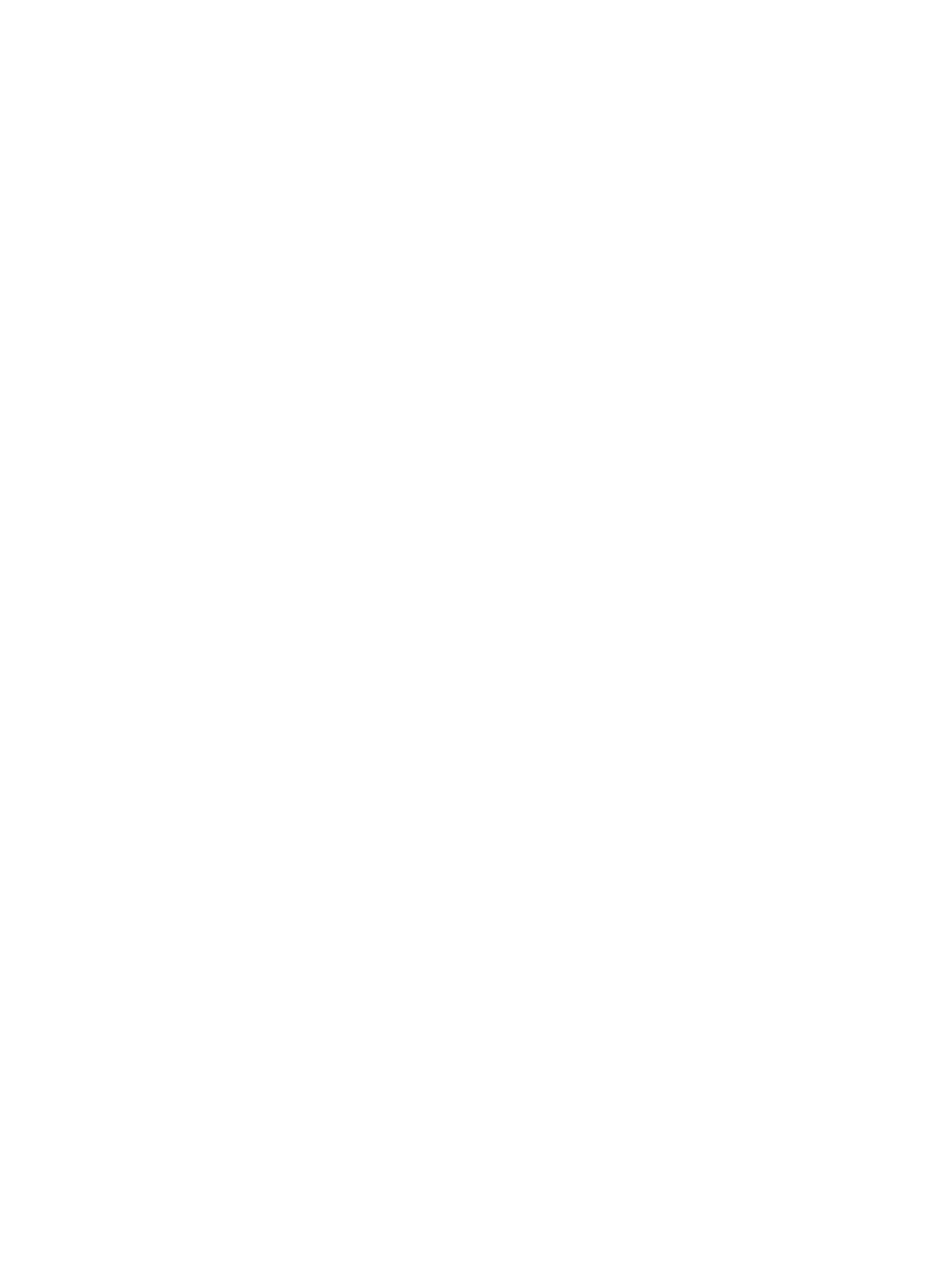
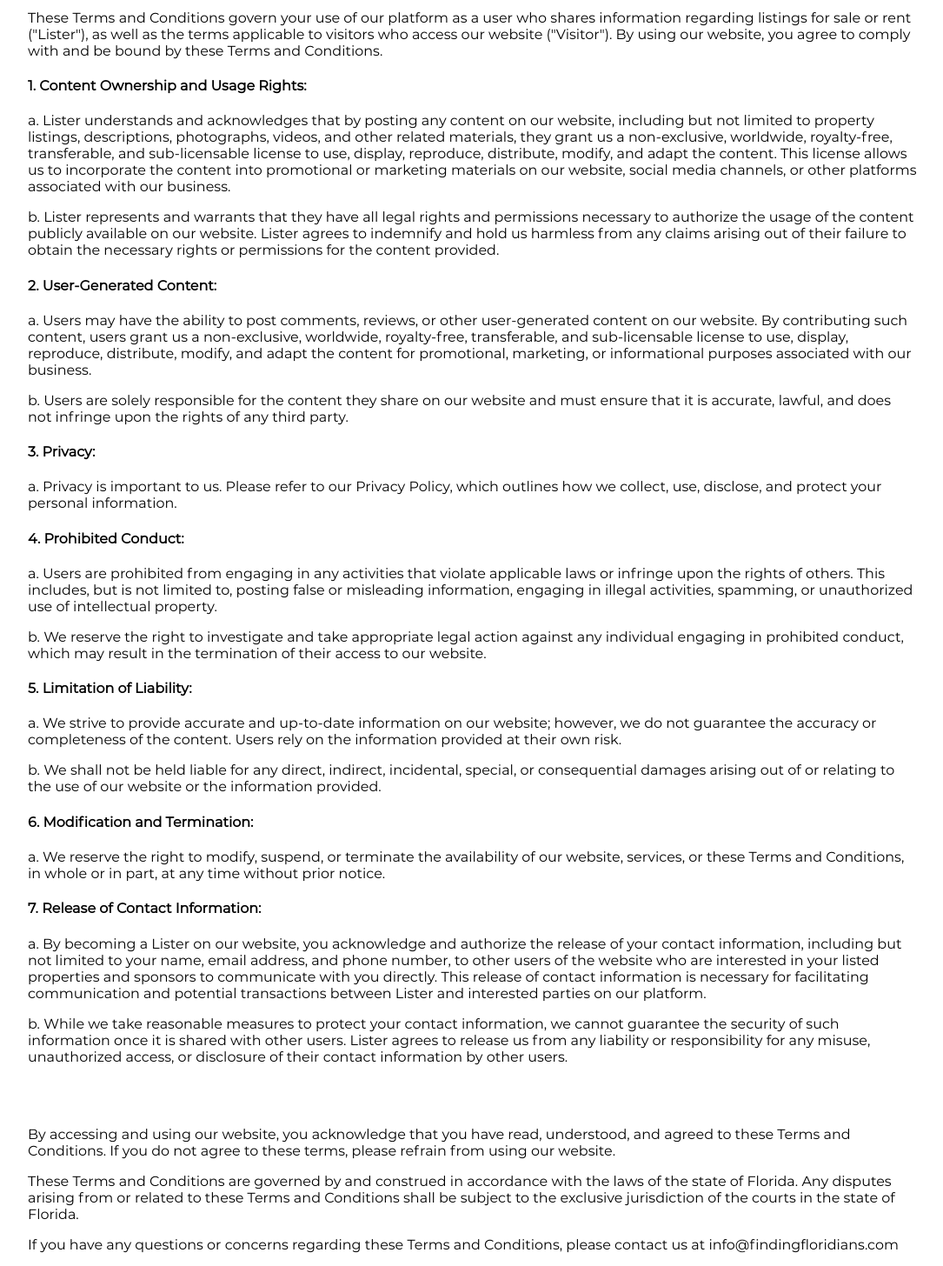
Before and after one commit to Sahil-Mund/finding-floridian-properties, a React (Create React App) app: page /user-listing-tnc in a window 1280 px wide. Before the commit this address had no page. Shown: the part 180-1636 px from the top of the page at 87% size, without its empty margins (96-1181 px from the left). Before the commit the page ends 800 px from the top, so only its background shows below. Built offline with nearby package versions, Linux system fonts and the light colour scheme.

Commit message:
terms and condtion added

```diff
--- a/src/App.tsx
+++ b/src/App.tsx
@@ -32,6 +32,7 @@
 import SignUp from "views/SignUpPage";
 import { useAuth } from "hooks/useAuth";
 import ProtectedRoute from "views/ProtectedRoute";
+import UserListingTermsAndConditions from "views/UserListingTermsAndConditions";
 
 function App() {
   const { isLoggedIn, setIsLoggedIn, setUserData, token } = useAuth();
@@ -77,6 +78,10 @@
               </ProtectedRoute>
             }
           />
+          <Route
+            path="/user-listing-tnc"
+            element={<UserListingTermsAndConditions />}
+          />
 
           {/* {isLoggedIn ? (
             <Route path="/" element={<AddPropertyPage />} />
--- a/src/components/dashboard/NewProperty.tsx
+++ b/src/components/dashboard/NewProperty.tsx
@@ -1049,8 +1049,12 @@
                 checked={formData.acknowledgement}
               />{" "}
               <p>
-                I acknowledge and agree to the terms and conditions of listing
-                this property.
+                I acknowledge and agree to the{" "}
+                <Link to={"/user-listing-tnc"} target="_blank">
+                  {" "}
+                  terms and conditions{" "}
+                </Link>{" "}
+                of listing this property.
               </p>
             </label>
           </div>
--- /dev/null
+++ b/src/views/UserListingTermsAndConditions.tsx
@@ -0,0 +1,140 @@
+import React from "react";
+
+interface TermsAndConditionsProps {
+  // Add your component's props here
+}
+
+const UserListingTermsAndConditions: React.FC = () => {
+  // Add your component logic here
+  return (
+    <div
+      className="terms-container"
+      style={{
+        width: "80%",
+        margin: "auto",
+      }}
+    >
+      <h2>Listing Terms and Conditions: </h2>
+      <br />
+      <p>
+        These Terms and Conditions govern your use of our platform as a user who
+        shares information regarding listings for sale or rent ("Lister"), as
+        well as the terms applicable to visitors who access our website
+        ("Visitor"). By using our website, you agree to comply with and be bound
+        by these Terms and Conditions.
+      </p>
+      <h4>1. Content Ownership and Usage Rights: </h4>
+      <p>
+        a. Lister understands and acknowledges that by posting any content on
+        our website, including but not limited to property listings,
+        descriptions, photographs, videos, and other related materials, they
+        grant us a non-exclusive, worldwide, royalty-free, transferable, and
+        sub-licensable license to use, display, reproduce, distribute, modify,
+        and adapt the content. This license allows us to incorporate the content
+        into promotional or marketing materials on our website, social media
+        channels, or other platforms associated with our business.
+      </p>
+      <p>
+        {" "}
+        b. Lister represents and warrants that they have all legal rights and
+        permissions necessary to authorize the usage of the content publicly
+        available on our website. Lister agrees to indemnify and hold us
+        harmless from any claims arising out of their failure to obtain the
+        necessary rights or permissions for the content provided.
+      </p>
+      <h4>2. User-Generated Content: </h4>
+      <p>
+        a. Users may have the ability to post comments, reviews, or other
+        user-generated content on our website. By contributing such content,
+        users grant us a non-exclusive, worldwide, royalty-free, transferable,
+        and sub-licensable license to use, display, reproduce, distribute,
+        modify, and adapt the content for promotional, marketing, or
+        informational purposes associated with our business.
+      </p>
+      <p>
+        b. Users are solely responsible for the content they share on our
+        website and must ensure that it is accurate, lawful, and does not
+        infringe upon the rights of any third party.
+      </p>
+      <h4>3. Privacy:</h4>
+      <p>
+        a. Privacy is important to us. Please refer to our Privacy Policy, which
+        outlines how we collect, use, disclose, and protect your personal
+        information.
+      </p>
+      <h4>4. Prohibited Conduct:</h4>
+      <p>
+        a. Users are prohibited from engaging in any activities that violate
+        applicable laws or infringe upon the rights of others. This includes,
+        but is not limited to, posting false or misleading information, engaging
+        in illegal activities, spamming, or unauthorized use of intellectual
+        property.
+      </p>
+      <p>
+        b. We reserve the right to investigate and take appropriate legal action
+        against any individual engaging in prohibited conduct, which may result
+        in the termination of their access to our website.
+      </p>
+      <h4>5. Limitation of Liability:</h4>
+      <p>
+        a. We strive to provide accurate and up-to-date information on our
+        website; however, we do not guarantee the accuracy or completeness of
+        the content. Users rely on the information provided at their own risk.
+      </p>
+      <p>
+        b. We shall not be held liable for any direct, indirect, incidental,
+        special, or consequential damages arising out of or relating to the use
+        of our website or the information provided.
+      </p>
+
+      <h4> 6. Modification and Termination:</h4>
+
+      <p>
+        a. We reserve the right to modify, suspend, or terminate the
+        availability of our website, services, or these Terms and Conditions, in
+        whole or in part, at any time without prior notice.
+      </p>
+
+      <h4>7. Release of Contact Information:</h4>
+
+      <p>
+        a. By becoming a Lister on our website, you acknowledge and authorize
+        the release of your contact information, including but not limited to
+        your name, email address, and phone number, to other users of the
+        website who are interested in your listed properties and sponsors to
+        communicate with you directly. This release of contact information is
+        necessary for facilitating communication and potential transactions
+        between Lister and interested parties on our platform.
+      </p>
+      <p>
+        b. While we take reasonable measures to protect your contact
+        information, we cannot guarantee the security of such information once
+        it is shared with other users. Lister agrees to release us from any
+        liability or responsibility for any misuse, unauthorized access, or
+        disclosure of their contact information by other users.
+      </p>
+      <br />
+      <br />
+
+      <p>
+        By accessing and using our website, you acknowledge that you have read,
+        understood, and agreed to these Terms and Conditions. If you do not
+        agree to these terms, please refrain from using our website.
+      </p>
+      <p>
+        These Terms and Conditions are governed by and construed in accordance
+        with the laws of the state of Florida. Any disputes arising from or
+        related to these Terms and Conditions shall be subject to the exclusive
+        jurisdiction of the courts in the state of Florida.
+      </p>
+      <p>
+        If you have any questions or concerns regarding these Terms and
+        Conditions, please contact us at info@findingfloridians.com
+      </p>
+
+      <p> Last updated: 02/07/2024</p>
+    </div>
+  );
+};
+
+export default UserListingTermsAndConditions;
```
